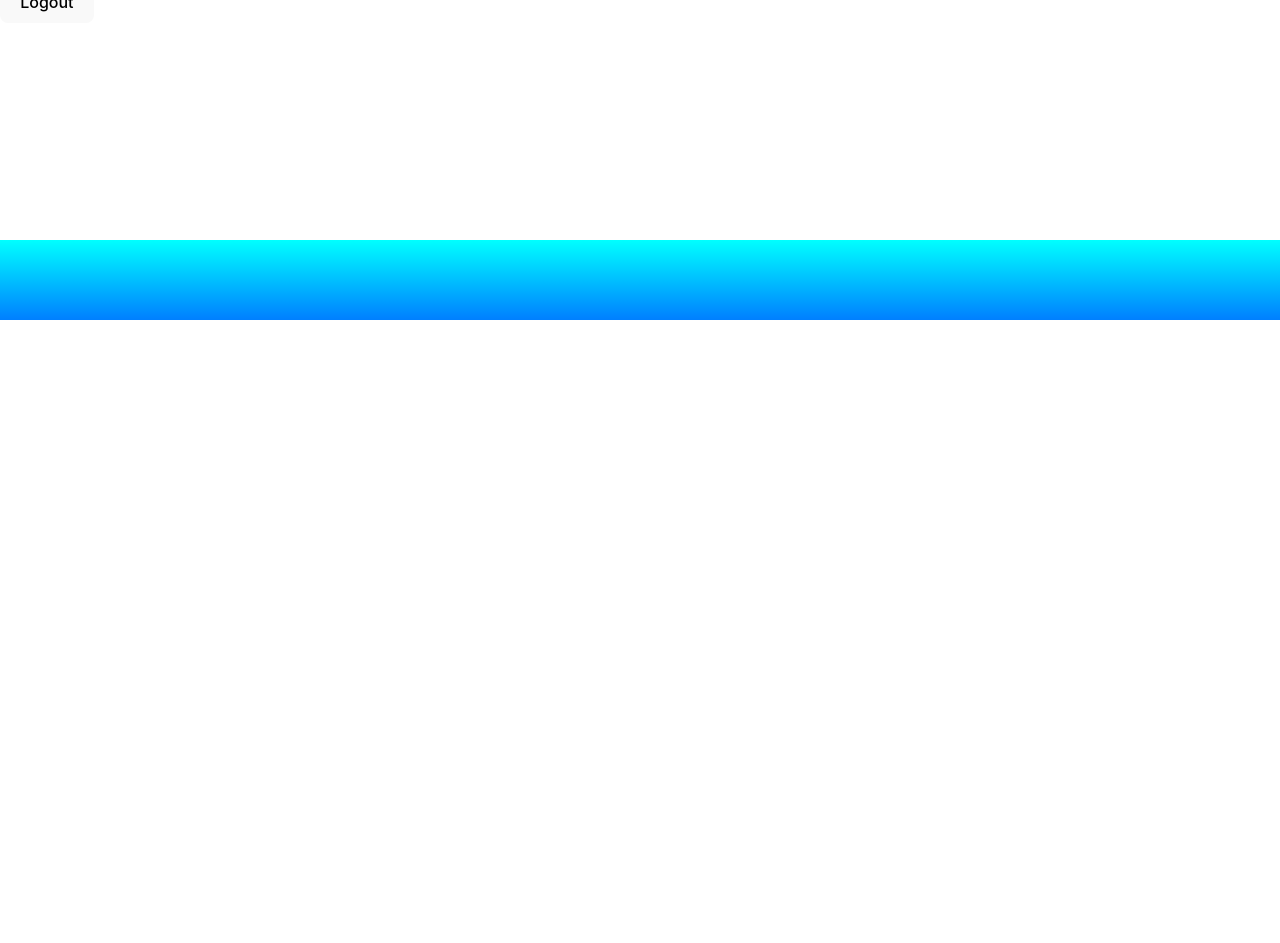
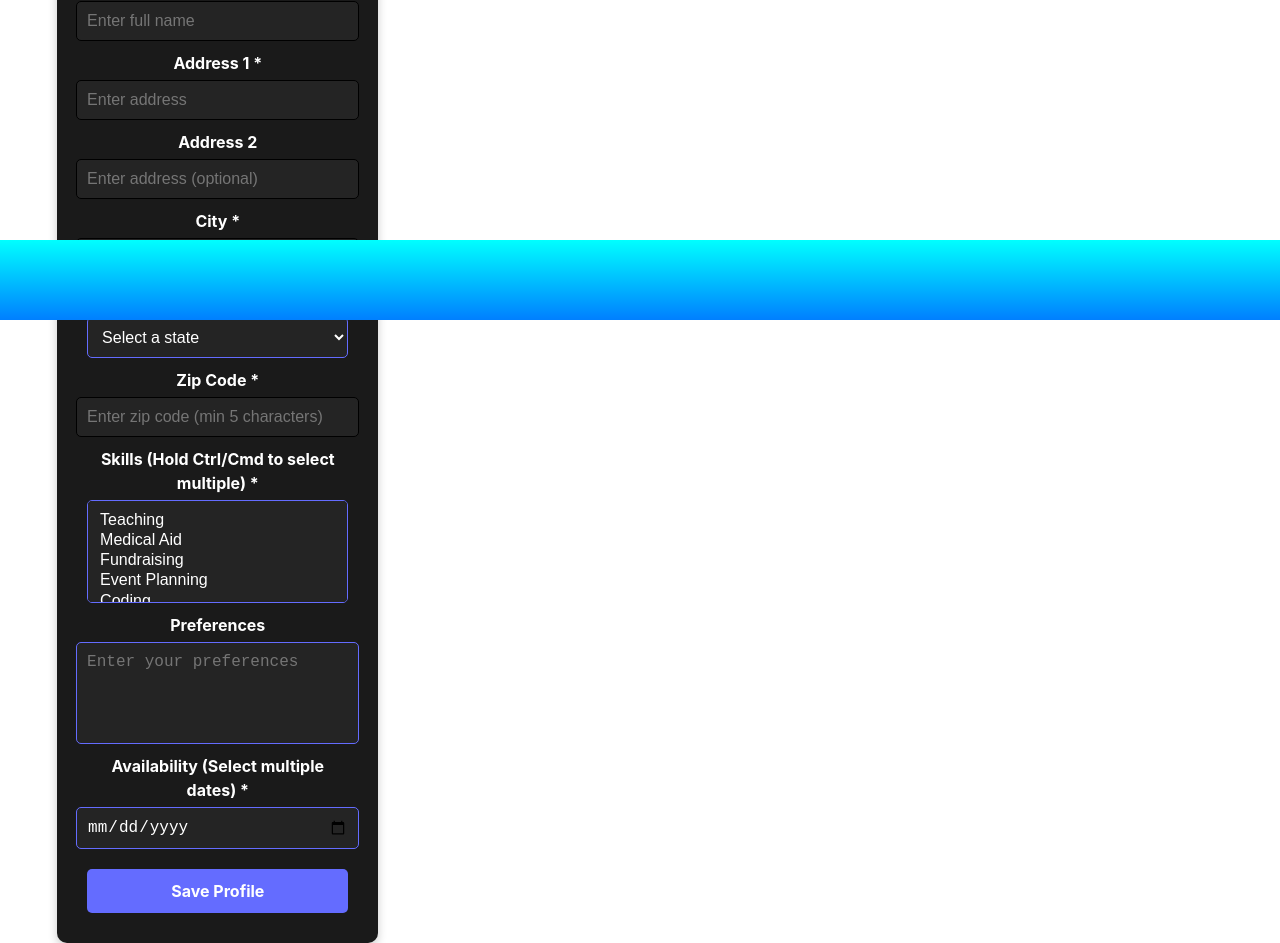
Before and after one commit to VipinN1/VolunteerProjectFrontEnd, a React (Vite) app in the folder frontend/: page /profile in a window 1280 px wide. Shown: the part 480-1423 px from the top of the page. Before the commit the page ends 800 px from the top, so only its background shows below. Built offline with nearby package versions, Linux system fonts and the light colour scheme.

Commit message:
Profile page

```diff
--- a/frontend/src/Pages/Profile.css
+++ b/frontend/src/Pages/Profile.css
@@ -1,18 +1,72 @@
+.profile-page {
+  display: flex;
+  justify-content: center;  /* Centers content horizontally */
+  align-items: center;  /* Centers content vertically */
+  flex-direction: column;  /* Stack elements vertically */
+  min-height: 100vh;  /* Full screen height */
+  padding-top: 300px;  /* Adds space between navbar and form */
+}
+
 .profile-container {
-    text-align: center;
-    padding: 2rem;
-    font-family: Arial, sans-serif;
-  }
+  width: 60%;  /* Makes form wider */
+  max-width: 700px;  /* Prevents it from getting too wide */
+  background: #1a1a1a;
+  padding: 30px;
+  border-radius: 10px;
+  box-shadow: 0px 4px 10px rgba(0, 0, 0, 0.2);
+  color: white;
+  text-align: center;  /* Centers all text inside */
+}
 
-  .profile-container h1 {
-    color: blue;
-  }
+.profile-container h2 {
+  margin-bottom: 20px;  /* Space below heading */
+}
 
-  .logout-button {
-    padding: 10px 20px;
-    font-size: 16px;
-    background-color: red;
-    color: white;
-    border: none;
-    cursor: pointer;
-  }
+.profile-container form {
+  display: flex;
+  flex-direction: column;
+  align-items: center;
+  width: 100%;
+}
+
+.profile-container label {
+  width: 100%;
+  text-align: center;  /* Align labels to the left */
+  font-weight: bold;
+  margin-top: 10px;
+}
+
+.profile-container input,
+.profile-container select,
+.profile-container textarea {
+  width: 100%;  /* Full width of container */
+  padding: 10px;
+  margin-top: 5px;
+  border-radius: 5px;
+  border: 1px solid #646cff;
+  background: #242424;
+  color: white;
+  font-size: 1rem;
+}
+
+.profile-container textarea {
+  height: 80px;
+  resize: none;
+}
+
+.profile-container button {
+  width: 100%;
+  padding: 12px;
+  font-size: 1rem;
+  font-weight: bold;
+  background-color: #646cff;
+  color: white;
+  border: none;
+  border-radius: 5px;
+  cursor: pointer;
+  margin-top: 20px;
+}
+
+.profile-container button:hover {
+  background-color: #535bf2;
+}
--- a/frontend/src/Pages/ProfilePage.jsx
+++ b/frontend/src/Pages/ProfilePage.jsx
@@ -1,13 +1,156 @@
-import "./Profile.css"
+import React, { useState } from "react";
+import "./Profile.css";
 
-function ProfilePage() {
-    return (
-      <div>
-        <h1>User Profile</h1>
-        <p>Welcome, [User]! This is your profile page.</p>
-        <button>Logout</button>
+const ProfilePage = () => {
+  const [profile, setProfile] = useState({
+    fullName: "",
+    address1: "",
+    address2: "",
+    city: "",
+    state: "",
+    zipCode: "",
+    skills: [],
+    preferences: "",
+    availability: [],
+  });
+
+  const states = [
+    "AL", "AK", "AZ", "AR", "CA", "CO", "CT", "DE", "FL", "GA", "HI", "ID", "IL", "IN", "IA", "KS", "KY", "LA", "ME",
+    "MD", "MA", "MI", "MN", "MS", "MO", "MT", "NE", "NV", "NH", "NJ", "NM", "NY", "NC", "ND", "OH", "OK", "OR", "PA",
+    "RI", "SC", "SD", "TN", "TX", "UT", "VT", "VA", "WA", "WV", "WI", "WY"
+  ];
+
+  const skillsOptions = ["Teaching", "Medical Aid", "Fundraising", "Event Planning", "Coding", "Marketing"];
+
+  // Handle input changes
+  const handleChange = (e) => {
+    const { name, value } = e.target;
+    setProfile((prev) => ({ ...prev, [name]: value }));
+  };
+
+  // Handle skill selection
+  const handleSkillChange = (e) => {
+    const options = Array.from(e.target.selectedOptions, (option) => option.value);
+    setProfile((prev) => ({ ...prev, skills: options }));
+  };
+
+  // Handle date selection for availability
+  const handleAvailabilityChange = (e) => {
+    const selectedDates = Array.from(e.target.selectedOptions, (option) => option.value);
+    setProfile((prev) => ({ ...prev, availability: selectedDates }));
+  };
+
+  // Handle form submission (currently just logs the data)
+  const handleSubmit = (e) => {
+    e.preventDefault();
+    console.log("Profile Data:", profile);
+  };
+
+  return (
+    <div className="profile-page">
+      <div className="profile-container">
+        <h2>Complete Your Volunteer Profile</h2>
+        <form onSubmit={handleSubmit}>
+          <label>Full Name *</label>
+          <input
+            type="text"
+            name="fullName"
+            maxLength="50"
+            placeholder="Enter full name"
+            required
+            value={profile.fullName}
+            onChange={handleChange}
+          />
+
+
+          <label>Address 1 *</label>
+          <input
+            type="text"
+            name="address1"
+            maxLength="100"
+            placeholder="Enter address"
+            required
+            value={profile.address1}
+            onChange={handleChange}
+          />
+
+
+          <label>Address 2</label>
+          <input
+            type="text"
+            name="address2"
+            maxLength="100"
+            placeholder="Enter address (optional)"
+            value={profile.address2}
+            onChange={handleChange}
+          />
+
+
+          <label>City *</label>
+          <input
+            type="text"
+            name="city"
+            maxLength="100"
+            placeholder="Enter city"
+            required
+            value={profile.city}
+            onChange={handleChange}
+          />
+
+
+          <label>State *</label>
+          <select name="state" required value={profile.state} onChange={handleChange}>
+            <option value="">Select a state</option>
+            {states.map((state) => (
+              <option key={state} value={state}>
+                {state}
+              </option>
+            ))}
+          </select>
+
+
+          <label>Zip Code *</label>
+          <input
+            type="text"
+            name="zipCode"
+            maxLength="9"
+            placeholder="Enter zip code (min 5 characters)"
+            pattern="\d{5,9}"
+            title="Zip code must be between 5 to 9 digits"
+            required
+            value={profile.zipCode}
+            onChange={handleChange}
+          />
+
+
+          <label>Skills (Hold Ctrl/Cmd to select multiple) *</label>
+          <select multiple required onChange={handleSkillChange}>
+            {skillsOptions.map((skill) => (
+              <option key={skill} value={skill}>
+                {skill}
+              </option>
+            ))}
+          </select>
+
+
+          <label>Preferences</label>
+          <textarea
+            name="preferences"
+            placeholder="Enter your preferences"
+            value={profile.preferences}
+            onChange={handleChange}
+          ></textarea>
+
+
+          <label>Availability (Select multiple dates) *</label>
+          <input type="date" multiple required onChange={handleAvailabilityChange} />
+
+          {/* Submit Button */}
+          <button type="submit">Save Profile</button>
+        </form>
       </div>
-    );
-  }
+    </div>
+  );
+};
 
-  export default ProfilePage;
+export default ProfilePage;
```
